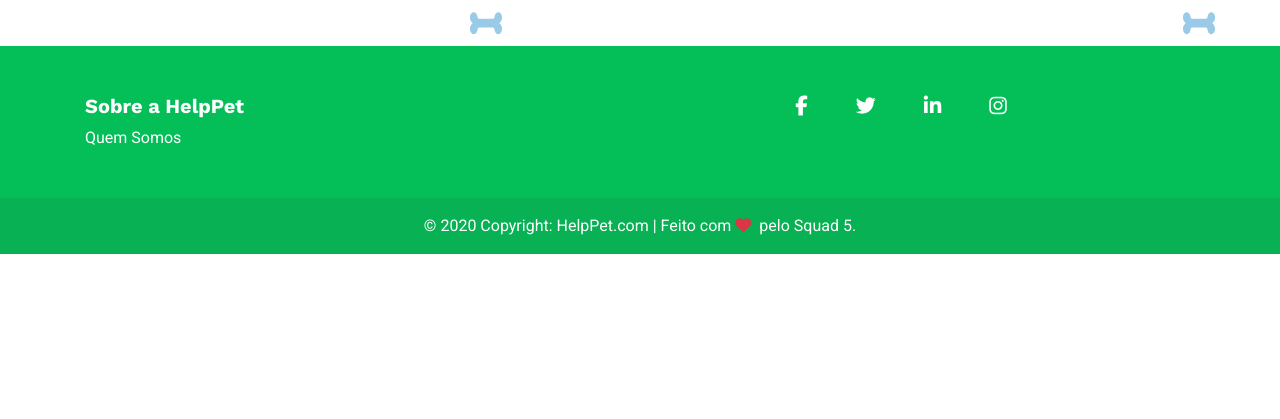
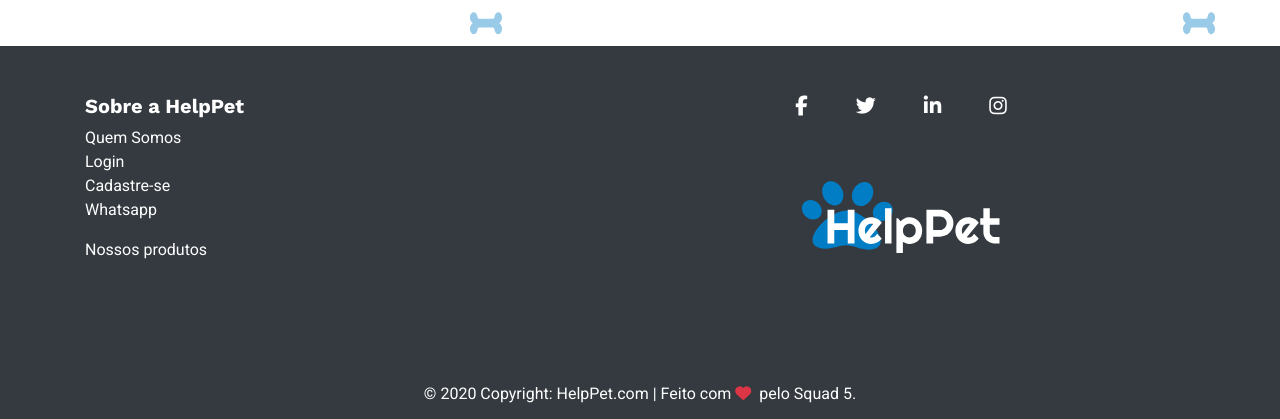
Before and after one commit to juliop3p/HelppetFrontend, an Angular app in the folder frontend/: page /home in a window 1280 px wide. Shown: the part 1118-1537 px from the top of the page. Before the commit the page ends 1372 px from the top, so only its background shows below. Built offline with nearby package versions, Linux system fonts and the light colour scheme; no server answers.

Commit message:
update footer

```diff
--- a/frontend/src/app/components/footer/footer.component.html
+++ b/frontend/src/app/components/footer/footer.component.html
@@ -1,5 +1,5 @@
 <!-- Footer -->
-<footer class="page-footer font-small cyan darken-3 text-center pt-5 bg-green">
+<footer class="page-footer font-small cyan darken-3 text-center pt-5 bg-dark">
   <!-- Footer Elements -->
   <div class="container">
     <!-- Grid row-->
@@ -7,8 +7,35 @@
       <!-- Grid column -->
       <div class="col-12 col-md-6 text-white mb-5 text-left">
         <h3 class="lead font-weight-bold">Sobre a HelpPet</h3>
-        <a class="text-white" routerLink="/sobre">Quem Somos</a>
+        <a (click)="scrollTop()" class="text-white" routerLink="/sobre"
+          >Quem Somos</a
+        >
+        <div>
+          <a (click)="scrollTop()" class="text-white" routerLink="/login"
+            >Login</a
+          >
+        </div>
+        <div>
+          <a (click)="scrollTop()" class="text-white" routerLink="/cadastro"
+            >Cadastre-se</a
+          >
+        </div>
+        <div>
+          <a
+            class="text-white"
+            href="https://wa.me/5511981238234O?text=Seja bem-vinde ao chat da HelpPet!%20Em%20que%20podemos%20te%20ajudar?%20:)"
+            target="_blank:"
+            >Whatsapp</a
+          >
+        </div>
+        <div class="mt-3">
+          <a class="text-white" routerLink="/home"
+            >Nossos produtos</a
+          >
+        </div>
       </div>
+
+
       <div class="col-12 col-md-6">
         <div class="mb-5 flex-center">
           <!-- Facebook -->
@@ -30,6 +57,10 @@
             <i class="fab fa-instagram fa-lg white-text mr-md-5 mr-3 fa-2x">
             </i>
           </a>
+          <div class="d-flex justify-content-center mr-md-5">
+            <a (click)="scrollTop()" routerLink="/sobre"
+            ><img style="height: 200px; width: 200px" src="assets/logo.svg" alt="logo"></a>
+          </div>
         </div>
       </div>
       <!-- Grid column -->
@@ -39,7 +70,7 @@
   <!-- Footer Elements -->
 
   <!-- Copyright -->
-  <div class="footer-copyright text-center py-3 bg-green-dark text-white">
+  <div class="footer-copyright text-center py-3 bg-gray-dark text-white">
     © 2020 Copyright:
     <a class="text-white" href="https://mdbootstrap.com/">HelpPet.com</a>
     |
```
